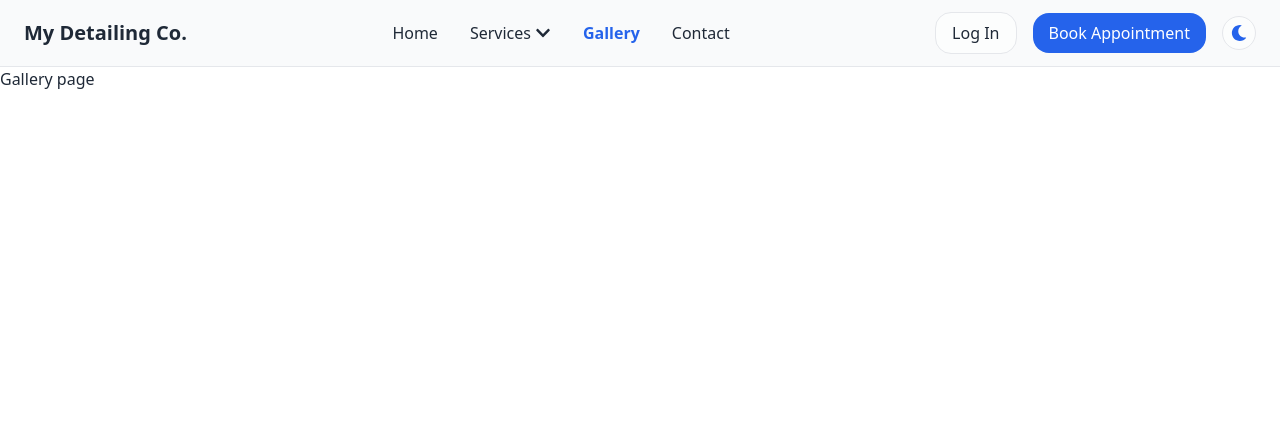
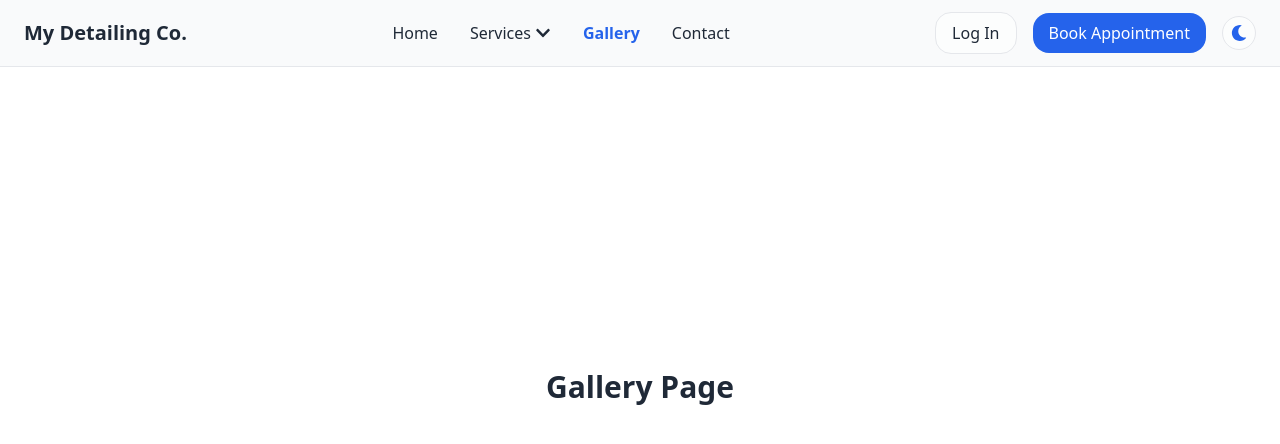
Before and after one commit to clarkkr/Detailing-Website, a React (Vite) app in the folder client/: page /gallery in a window 1280 px wide. Shown: the top 444 px of the page. Built offline with nearby package versions, Linux system fonts and the light colour scheme.

Commit message:
Created basic export statements to make sure routing works even with the dropdown menu.

```diff
--- a/client/src/App.tsx
+++ b/client/src/App.tsx
@@ -1,22 +1,31 @@
-import { BrowserRouter, Routes, Route } from "react-router-dom";
-import { Home } from "./Pages/Home";
-import { Contact } from "./Pages/Contact";
-import { Services } from "./Pages/Services";
-import { Login } from "./Pages/Login";
-import { Gallery } from "./Pages/Gallery";
-function App() {
+import { BrowserRouter as Router, Routes, Route } from "react-router-dom";
+import Navbar from "./Components/Navbar/Navbar";
+
+import Home from "./Pages/Home";
+import Gallery from "./Pages/Gallery";
+import Contact from "./Pages/Contact";
+import Interior from "./Pages/Services/Interior";
+import Exterior from "./Pages/Services/Exterior";
+import FullServices from "./Pages/Services/FullServices";
+import Login from "./Pages/Login";
+
+export default function App() {
   return (
-    <div>
-      <BrowserRouter>
-        <Routes>
-          <Route path="/" element={<Home />} />
-          <Route path="/services" element={<Services />} />
-          <Route path="/contact" element={<Contact />} />
-          <Route path="/login" element={<Login />} />
-          <Route path="/gallery" element={<Gallery />} />
-        </Routes>
-      </BrowserRouter>
-    </div>
+    <Router>
+      <div className="min-h-screen flex flex-col bg-[var(--color-bg)] text-[var(--color-text)] transition-colors duration-300">
+        <Navbar />
+        <main className="flex-grow">
+          <Routes>
+            <Route path="/" element={<Home />} />
+            <Route path="/gallery" element={<Gallery />} />
+            <Route path="/contact" element={<Contact />} />
+            <Route path="/services/interior/*" element={<Interior />} />
+            <Route path="/services/exterior/*" element={<Exterior />} />
+            <Route path="/services/full/*" element={<FullServices />} />
+            <Route path="/login*" element={<Login />} />
+          </Routes>
+        </main>
+      </div>
+    </Router>
   );
 }
-export default App;
--- a/client/src/Pages/Contact.tsx
+++ b/client/src/Pages/Contact.tsx
@@ -1,9 +1,7 @@
-import Navbar from "../Components/Navbar/Navbar";
-export const Contact = () => {
+export default function Contact() {
   return (
-    <div>
-      <Navbar />
-      Contact page
+    <div className="flex justify-center items-center h-[80vh]">
+      <h1 className="text-3xl font-bold">Contact Page</h1>
     </div>
   );
-};
+}
--- a/client/src/Pages/Gallery.tsx
+++ b/client/src/Pages/Gallery.tsx
@@ -1,10 +1,7 @@
-import Navbar from "../Components/Navbar/Navbar";
-
-export const Gallery = () => {
+export default function Gallery() {
   return (
-    <div>
-      <Navbar />
-      Gallery page
+    <div className="flex justify-center items-center h-[80vh]">
+      <h1 className="text-3xl font-bold">Gallery Page</h1>
     </div>
   );
-};
+}
--- a/client/src/Pages/Home.tsx
+++ b/client/src/Pages/Home.tsx
@@ -1,9 +1,7 @@
-import Navbar from "../Components/Navbar/Navbar";
-export const Home = () => {
+export default function Home() {
   return (
-    <div>
-      <Navbar />
-      Home Page
+    <div className="flex justify-center items-center h-[80vh]">
+      <h1 className="text-3xl font-bold">Home Page</h1>
     </div>
   );
-};
+}
--- a/client/src/Pages/Login.tsx
+++ b/client/src/Pages/Login.tsx
@@ -1,10 +1,7 @@
-import Navbar from "../Components/Navbar/Navbar";
-
-export const Login = () => {
+export default function Login() {
   return (
-    <div>
-      <Navbar />
-      Login page
+    <div className="flex justify-center items-center h-[80vh]">
+      <h1 className="text-3xl font-bold">Login Page</h1>
     </div>
   );
-};
+}
--- a/client/src/Pages/Services/Exterior.tsx
+++ b/client/src/Pages/Services/Exterior.tsx
@@ -0,0 +1,7 @@
+export default function Exterior() {
+  return (
+    <div className="flex justify-center items-center h-[80vh]">
+      <h1 className="text-3xl font-bold">Exterior Services Page</h1>
+    </div>
+  );
+}
--- a/client/src/Pages/Services/FullServices.tsx
+++ b/client/src/Pages/Services/FullServices.tsx
@@ -0,0 +1,7 @@
+export default function FullServices() {
+  return (
+    <div className="flex justify-center items-center h-[80vh]">
+      <h1 className="text-3xl font-bold">Full Service Page</h1>
+    </div>
+  );
+}
--- a/client/src/Pages/Services/Interior.tsx
+++ b/client/src/Pages/Services/Interior.tsx
@@ -0,0 +1,7 @@
+export default function Interior() {
+  return (
+    <div className="flex justify-center items-center h-[80vh]">
+      <h1 className="text-3xl font-bold">Interior Services Page</h1>
+    </div>
+  );
+}
```
